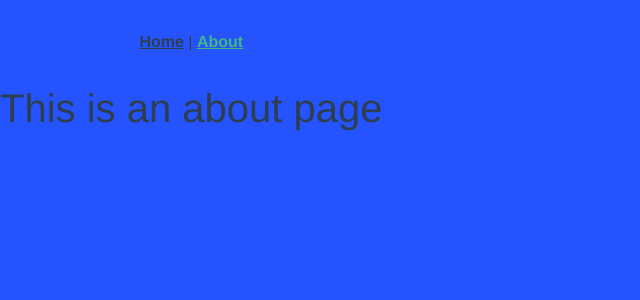
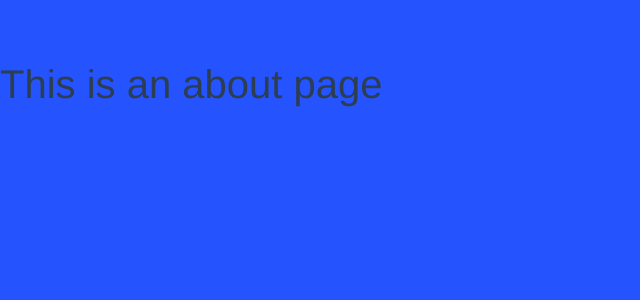
Before and after one commit to Edivansanto5/telaLogin, a Vue app in the folder vue-login-signup-ui/: page /about in a window 1280 px wide. Shown: the top 300 px of the page, without its empty margins (0-640 px from the left). Built offline with nearby package versions, Linux system fonts and the light colour scheme.

Commit message:
retirando strutura padrao do vue

```diff
--- a/vue-login-signup-ui/src/App.vue
+++ b/vue-login-signup-ui/src/App.vue
@@ -1,12 +1,12 @@
 <template>
   <nav>
-    <router-link to="/">Home</router-link> |
-    <router-link to="/about">About</router-link>
+
   </nav>
   <router-view/>
 </template>
 
 <style>
+
 #app {
   font-family: Avenir, Helvetica, Arial, sans-serif;
   -webkit-font-smoothing: antialiased;
--- a/vue-login-signup-ui/src/views/HomeView.vue
+++ b/vue-login-signup-ui/src/views/HomeView.vue
@@ -1,7 +1,6 @@
 <template>
   <div class="home">
-    <img alt="Vue logo" src="../assets/logo.png">
-    <HelloWorld msg="Welcome to Your Vue.js App"/>
+
   </div>
 </template>
 
```
